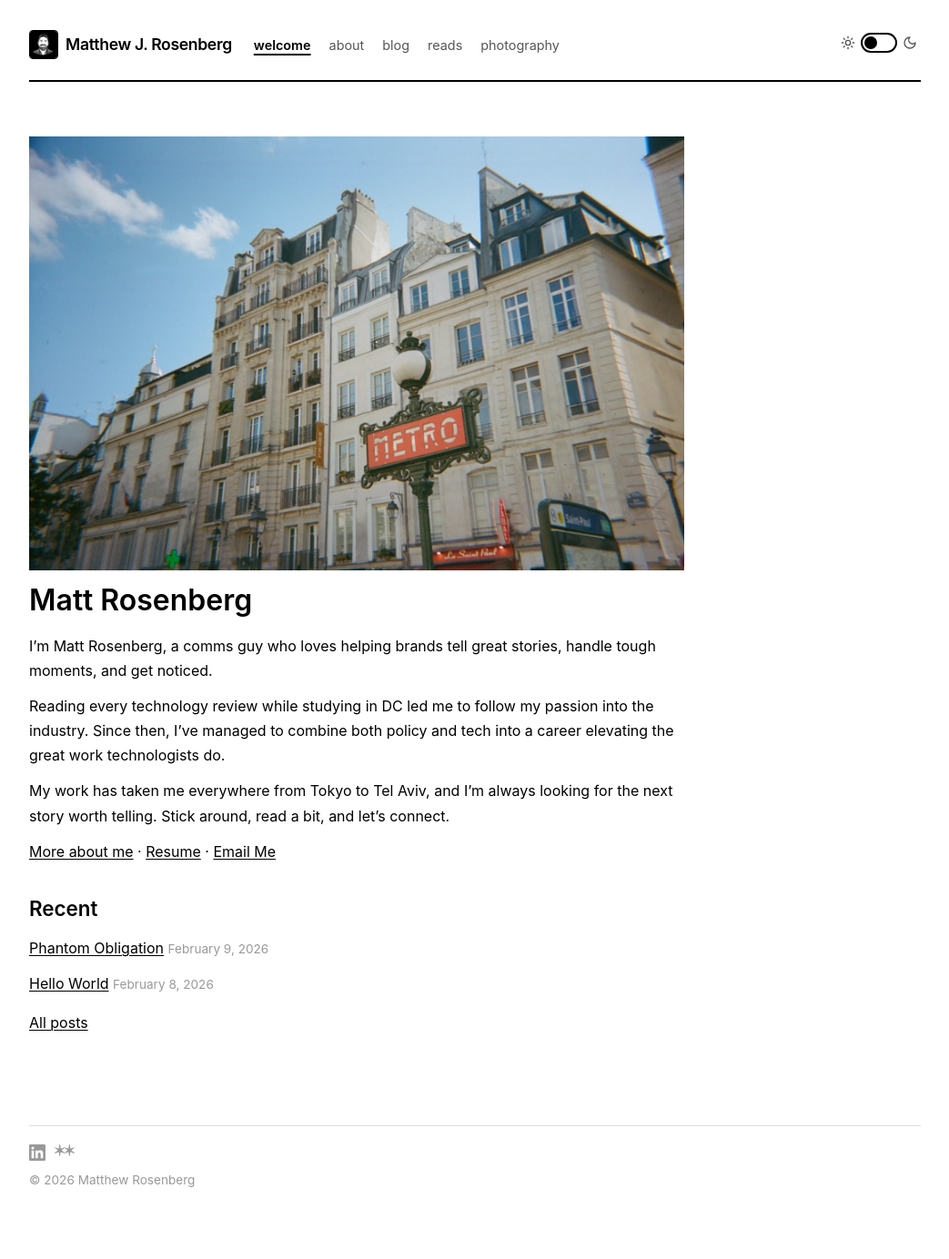
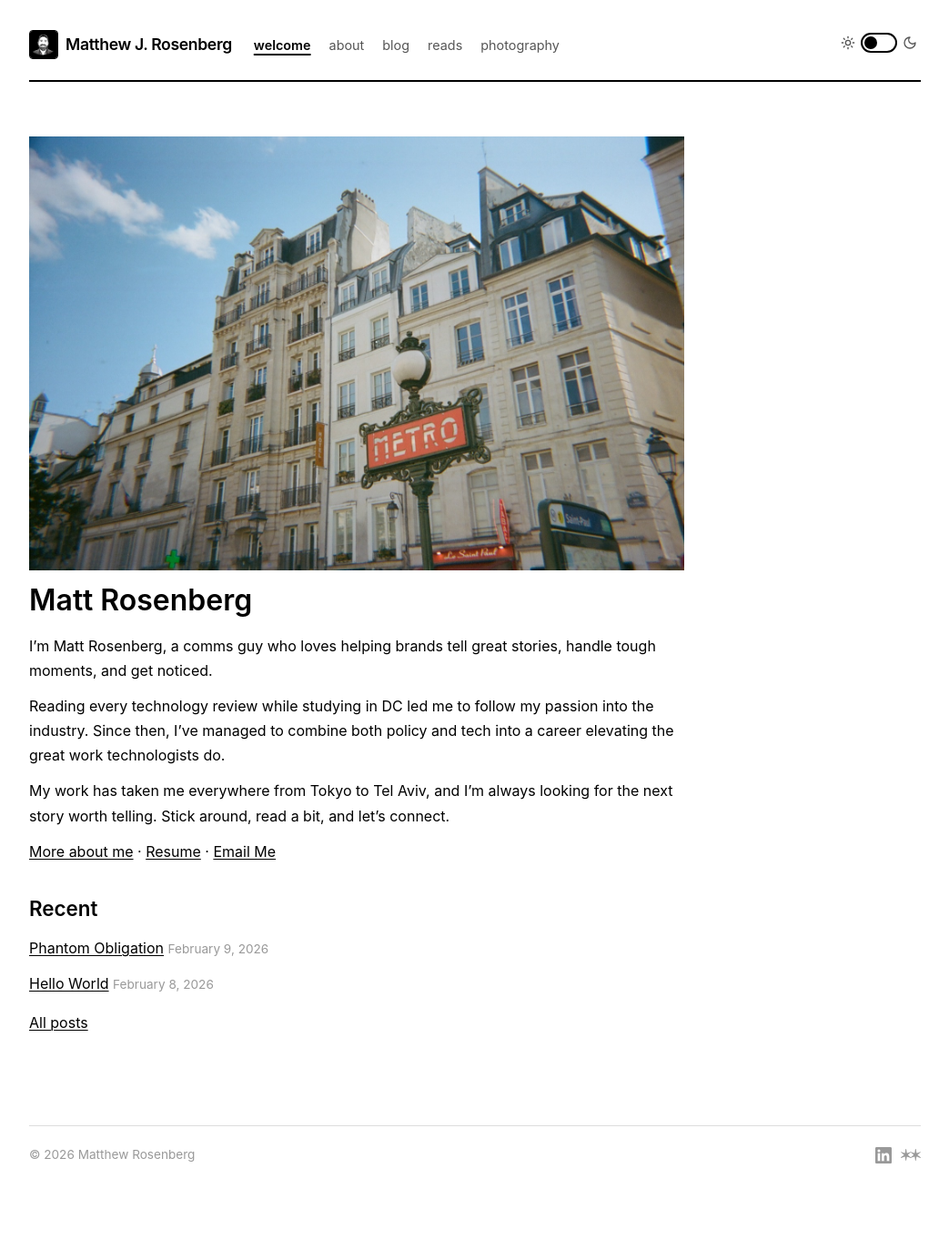
Before and after one commit to mattjrosenberg/mattjrosenberg.com, a Jekyll site: the page built from index.md, in a window 1280 px wide. Shown: the whole page at 91% size, without its empty margins (118-1161 px from the left). Built offline with Jekyll 4.4.1, drawn with Linux system fonts in a browser that asks for light colours; after the commit the page ends 1345 px from its top, so only the background shows below that.

Commit message:
Footer: inline copyright left, social icons right, fix underline
Co-Authored-By: Claude Opus 4.6 <noreply@anthropic.com>

```diff
--- a/_includes/footer.html
+++ b/_includes/footer.html
@@ -1,4 +1,4 @@
-<div class="footer-content">
+<p>&copy; {{ site.time | date: '%Y' }} Matthew Rosenberg</p>
 <div class="social-links">
   <a href="https://www.linkedin.com/in/mattjrosenberg" target="_blank" rel="noopener" aria-label="LinkedIn">
     <svg width="18" height="18" viewBox="0 0 24 24" fill="currentColor"><path d="M20.447 20.452h-3.554v-5.569c0-1.328-.027-3.037-1.852-3.037-1.853 0-2.136 1.445-2.136 2.939v5.667H9.351V9h3.414v1.561h.046c.477-.9 1.637-1.85 3.37-1.85 3.601 0 4.267 2.37 4.267 5.455v6.286zM5.337 7.433a2.062 2.062 0 01-2.063-2.065 2.064 2.064 0 112.063 2.065zm1.782 13.019H3.555V9h3.564v11.452zM22.225 0H1.771C.792 0 0 .774 0 1.729v20.542C0 23.227.792 24 1.771 24h20.451C23.2 24 24 23.227 24 22.271V1.729C24 .774 23.2 0 22.222 0h.003z"/></svg>
--- a/assets/css/style.css
+++ b/assets/css/style.css
@@ -673,18 +673,26 @@ footer {
   border-top: 1px solid var(--border-subtle);
   font-size: 0.85em;
   color: var(--text-faint);
+  display: flex;
+  align-items: center;
+  justify-content: space-between;
+}
+
+footer p {
+  margin: 0;
 }
 
 .social-links {
   display: flex;
+  align-items: center;
   gap: 0.75em;
-  margin-bottom: 0.5em;
 }
 
 .social-links a {
   color: var(--text-faint);
   text-decoration: none;
   display: flex;
+  line-height: 0;
 }
 
 .social-links a:hover {
```
Also changed, not shown: other parts of _includes/footer.html (+0 -2 lines). Lines whose indentation alone changed are shown as unchanged.
